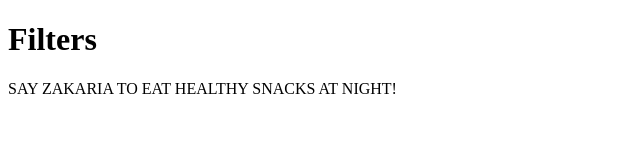
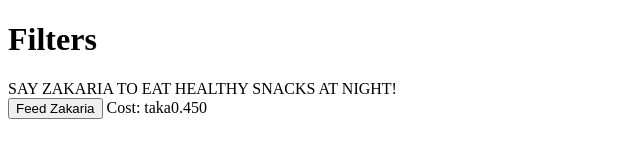
Before and after one commit to Zakaria-PSTU/coursera-angular-spa, a plain HTML site: page lecture12/index.html in a window 1280 px wide. Shown: the whole page, without its empty margins (0-640 px from the left). Drawn offline with Linux system fonts and the light colour scheme.

Commit message:
modifeid lecture 12

```diff
--- a/lecture12/app.js
+++ b/lecture12/app.js
@@ -7,6 +7,7 @@
   function MsgController($scope,$filter) {
     $scope.name = "zakaria";
     $scope.stateOfBeing = "hungry";
+    $scope.cookieCost = .45;
 
     $scope.sayMessage = function(){
       var msg = "say zakaria to eat healthy snacks at night!";
--- a/lecture12/index.html
+++ b/lecture12/index.html
@@ -10,7 +10,11 @@
     <div ng-app="MsgApp">
       <div ng-controller = "MsgController">
         <h1>Filters</h1>
-        <div>{{sayMessage()}}</div>
+        {{sayMessage()}}
+        <div>
+          <button ng-click="feedZakaria()">Feed Zakaria</button>
+          Cost: {{cookieCost | currency : "taka" : 3}}
+        </div>
       </div>
     </div>
   </body>
```
